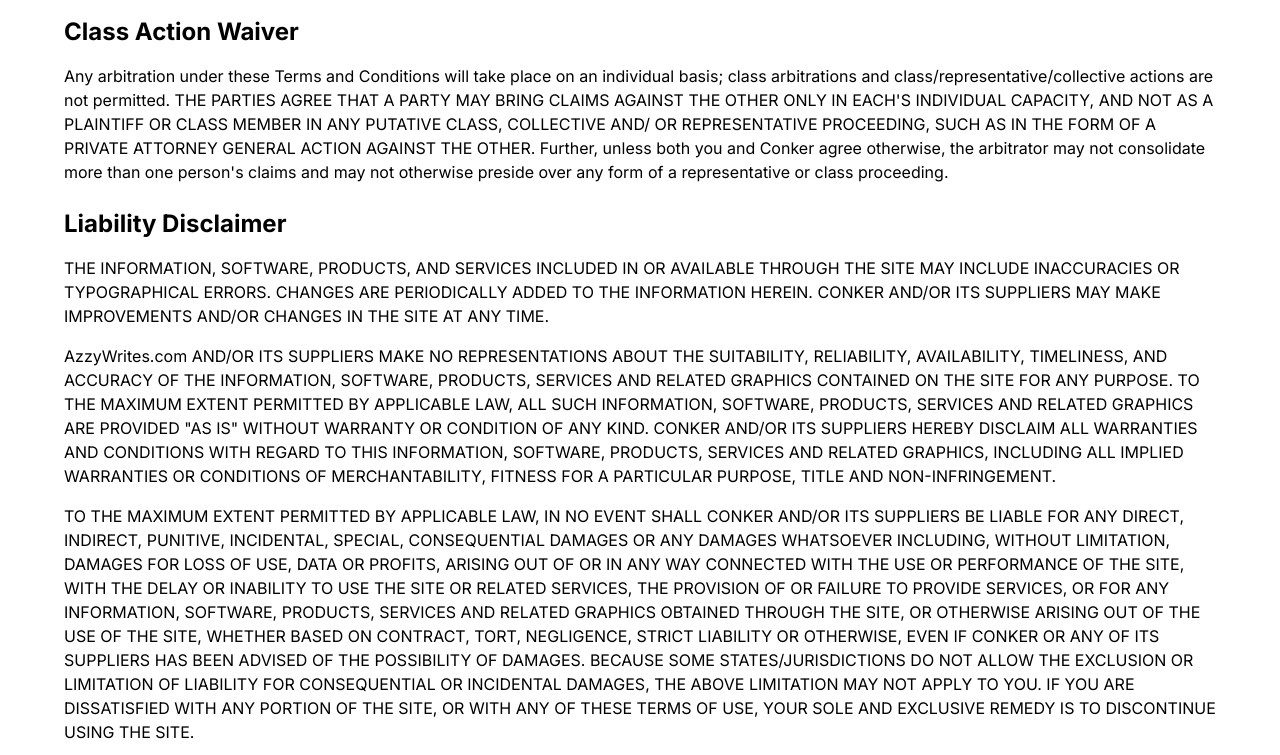
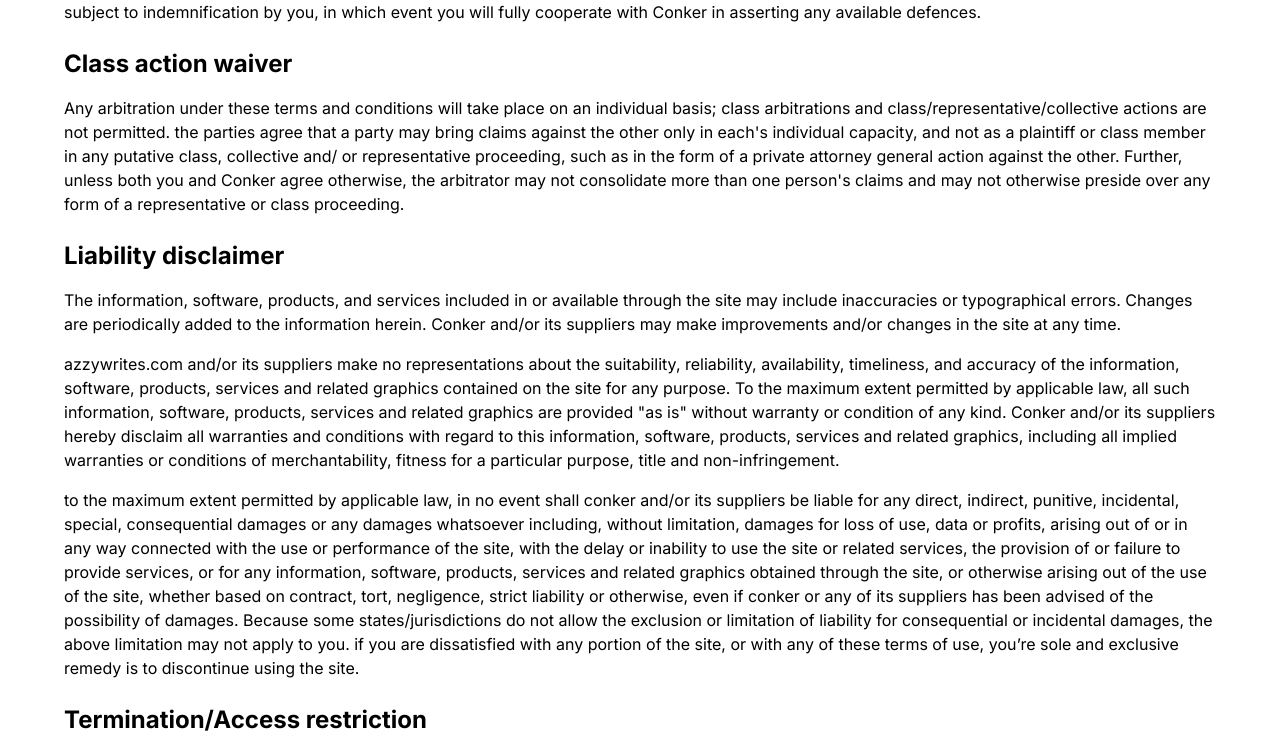
Before and after one commit to nature-com/brain_ai_frontend, a React (Vite) app: page /terms-and-condtions in a window 1280 px wide. Shown: the part 1724-2479 px from the top of the page. Built offline with nearby package versions, Linux system fonts and the light colour scheme; no server answers.

Commit message:
Update Changes
Update Changes

```diff
--- a/src/pages/TermsCondtions/TermsCondtions.jsx
+++ b/src/pages/TermsCondtions/TermsCondtions.jsx
@@ -38,7 +38,9 @@
           Statement, which also governs the Site and informs users of our data
           collection practices.
         </p>
-        <h3>Electronic Communications</h3>
+        <h3 className="text-xl lg:text-2xl text-center md:text-left font-semibold text-black pb-4 pt-2 mb-0">
+          Electronic communications
+        </h3>
         <p className="text-sm lg:text-base pb-4">
           Visiting{" "}
           <Link className="text-[#af8a3d] hover:text-black" to="/">
@@ -52,7 +54,7 @@
           writing.
         </p>
         <h3 className="text-xl lg:text-2xl text-center md:text-left font-semibold text-black pb-4 pt-2 mb-0">
-          Your Account
+          You’re account
         </h3>
         <p className="text-sm lg:text-base pb-4">
           If you use this site, you are responsible for maintaining the
@@ -67,7 +69,7 @@
           or edit content in our sole discretion.
         </p>
         <h3 className="text-xl lg:text-2xl text-center md:text-left font-semibold text-black pb-4 pt-2 mb-0">
-          Users Under Age Eighteen
+          Users under age eighteen
         </h3>
         <p className="text-sm lg:text-base pb-4">
           AzzyWrites requires all logged-in users to indicate whether they are
@@ -79,7 +81,7 @@
           Privacy Statement.
         </p>
         <h3 className="text-xl lg:text-2xl text-center md:text-left font-semibold text-black pb-4 pt-2 mb-0">
-          Cancellation/Refund Policy
+          Cancellation/Refund policy
         </h3>
         <p className="text-sm lg:text-base pb-4">
           You may cancel your AzzyWrites.com account at any time
@@ -92,8 +94,8 @@
           you will not use the Site for any purpose that is unlawful or
           prohibited by these Terms. You may not use the Site in any manner
           which could damage, disable, overburden, or impair the Site or
-          interfere with any other party&#39;s use and enjoyment of the Site.
-          You may not obtain or attempt to obtain any materials or information
+          interfere with any other party's use and enjoyment of the Site. You
+          may not obtain or attempt to obtain any materials or information
           through any means not intentionally made available or provided for
           through the Site.
         </p>
@@ -122,7 +124,7 @@
           our licensors except as expressly authorized by these Terms.
         </p>
         <h3 className="text-xl lg:text-2xl text-center md:text-left font-semibold text-black pb-4 pt-2 mb-0">
-          International Users
+          International users
         </h3>
         <p className="text-sm lg:text-base pb-4">
           The Service is controlled, operated and administered by AzzyWrites.com
@@ -150,65 +152,65 @@
           fully cooperate with Conker in asserting any available defences.
         </p>
         <h3 className="text-xl lg:text-2xl text-center md:text-left font-semibold text-black pb-4 pt-2 mb-0">
-          Class Action Waiver
+          Class action waiver
         </h3>
         <p className="text-sm lg:text-base pb-4">
-          Any arbitration under these Terms and Conditions will take place on an
+          Any arbitration under these terms and conditions will take place on an
           individual basis; class arbitrations and
-          class/representative/collective actions are not permitted. THE PARTIES
-          AGREE THAT A PARTY MAY BRING CLAIMS AGAINST THE OTHER ONLY IN
-          EACH&#39;S INDIVIDUAL CAPACITY, AND NOT AS A PLAINTIFF OR CLASS MEMBER
-          IN ANY PUTATIVE CLASS, COLLECTIVE AND/ OR REPRESENTATIVE PROCEEDING,
-          SUCH AS IN THE FORM OF A PRIVATE ATTORNEY GENERAL ACTION AGAINST THE
-          OTHER. Further, unless both you and Conker agree otherwise, the
-          arbitrator may not consolidate more than one person&#39;s claims and
-          may not otherwise preside over any form of a representative or class
+          class/representative/collective actions are not permitted. the parties
+          agree that a party may bring claims against the other only in each's
+          individual capacity, and not as a plaintiff or class member in any
+          putative class, collective and/ or representative proceeding, such as
+          in the form of a private attorney general action against the other.
+          Further, unless both you and Conker agree otherwise, the arbitrator
+          may not consolidate more than one person's claims and may not
+          otherwise preside over any form of a representative or class
           proceeding.
         </p>
         <h3 className="text-xl lg:text-2xl text-center md:text-left font-semibold text-black pb-4 pt-2 mb-0">
-          Liability Disclaimer
+          Liability disclaimer
         </h3>
         <p className="text-sm lg:text-base pb-4">
-          THE INFORMATION, SOFTWARE, PRODUCTS, AND SERVICES INCLUDED IN OR
-          AVAILABLE THROUGH THE SITE MAY INCLUDE INACCURACIES OR TYPOGRAPHICAL
-          ERRORS. CHANGES ARE PERIODICALLY ADDED TO THE INFORMATION HEREIN.
-          CONKER AND/OR ITS SUPPLIERS MAY MAKE IMPROVEMENTS AND/OR CHANGES IN
-          THE SITE AT ANY TIME.
+          The information, software, products, and services included in or
+          available through the site may include inaccuracies or typographical
+          errors. Changes are periodically added to the information herein.
+          Conker and/or its suppliers may make improvements and/or changes in
+          the site at any time.
         </p>
         <p className="text-sm lg:text-base pb-4">
-          AzzyWrites.com AND/OR ITS SUPPLIERS MAKE NO REPRESENTATIONS ABOUT THE
-          SUITABILITY, RELIABILITY, AVAILABILITY, TIMELINESS, AND ACCURACY OF
-          THE INFORMATION, SOFTWARE, PRODUCTS, SERVICES AND RELATED GRAPHICS
-          CONTAINED ON THE SITE FOR ANY PURPOSE. TO THE MAXIMUM EXTENT PERMITTED
-          BY APPLICABLE LAW, ALL SUCH INFORMATION, SOFTWARE, PRODUCTS, SERVICES
-          AND RELATED GRAPHICS ARE PROVIDED &quot;AS IS&quot; WITHOUT WARRANTY
-          OR CONDITION OF ANY KIND. CONKER AND/OR ITS SUPPLIERS HEREBY DISCLAIM
-          ALL WARRANTIES AND CONDITIONS WITH REGARD TO THIS INFORMATION,
-          SOFTWARE, PRODUCTS, SERVICES AND RELATED GRAPHICS, INCLUDING ALL
-          IMPLIED WARRANTIES OR CONDITIONS OF MERCHANTABILITY, FITNESS FOR A
-          PARTICULAR PURPOSE, TITLE AND NON-INFRINGEMENT.
+          azzywrites.com and/or its suppliers make no representations about the
+          suitability, reliability, availability, timeliness, and accuracy of
+          the information, software, products, services and related graphics
+          contained on the site for any purpose. To the maximum extent permitted
+          by applicable law, all such information, software, products, services
+          and related graphics are provided "as is" without warranty or
+          condition of any kind. Conker and/or its suppliers hereby disclaim all
+          warranties and conditions with regard to this information, software,
+          products, services and related graphics, including all implied
+          warranties or conditions of merchantability, fitness for a particular
+          purpose, title and non-infringement.
         </p>
         <p className="text-sm lg:text-base pb-4">
-          TO THE MAXIMUM EXTENT PERMITTED BY APPLICABLE LAW, IN NO EVENT SHALL
-          CONKER AND/OR ITS SUPPLIERS BE LIABLE FOR ANY DIRECT, INDIRECT,
-          PUNITIVE, INCIDENTAL, SPECIAL, CONSEQUENTIAL DAMAGES OR ANY DAMAGES
-          WHATSOEVER INCLUDING, WITHOUT LIMITATION, DAMAGES FOR LOSS OF USE,
-          DATA OR PROFITS, ARISING OUT OF OR IN ANY WAY CONNECTED WITH THE USE
-          OR PERFORMANCE OF THE SITE, WITH THE DELAY OR INABILITY TO USE THE
-          SITE OR RELATED SERVICES, THE PROVISION OF OR FAILURE TO PROVIDE
-          SERVICES, OR FOR ANY INFORMATION, SOFTWARE, PRODUCTS, SERVICES AND
-          RELATED GRAPHICS OBTAINED THROUGH THE SITE, OR OTHERWISE ARISING OUT
-          OF THE USE OF THE SITE, WHETHER BASED ON CONTRACT, TORT, NEGLIGENCE,
-          STRICT LIABILITY OR OTHERWISE, EVEN IF CONKER OR ANY OF ITS SUPPLIERS
-          HAS BEEN ADVISED OF THE POSSIBILITY OF DAMAGES. BECAUSE SOME
-          STATES/JURISDICTIONS DO NOT ALLOW THE EXCLUSION OR LIMITATION OF
-          LIABILITY FOR CONSEQUENTIAL OR INCIDENTAL DAMAGES, THE ABOVE
-          LIMITATION MAY NOT APPLY TO YOU. IF YOU ARE DISSATISFIED WITH ANY
-          PORTION OF THE SITE, OR WITH ANY OF THESE TERMS OF USE, YOUR SOLE AND
-          EXCLUSIVE REMEDY IS TO DISCONTINUE USING THE SITE.
+          to the maximum extent permitted by applicable law, in no event shall
+          conker and/or its suppliers be liable for any direct, indirect,
+          punitive, incidental, special, consequential damages or any damages
+          whatsoever including, without limitation, damages for loss of use,
+          data or profits, arising out of or in any way connected with the use
+          or performance of the site, with the delay or inability to use the
+          site or related services, the provision of or failure to provide
+          services, or for any information, software, products, services and
+          related graphics obtained through the site, or otherwise arising out
+          of the use of the site, whether based on contract, tort, negligence,
+          strict liability or otherwise, even if conker or any of its suppliers
+          has been advised of the possibility of damages. Because some
+          states/jurisdictions do not allow the exclusion or limitation of
+          liability for consequential or incidental damages, the above
+          limitation may not apply to you. if you are dissatisfied with any
+          portion of the site, or with any of these terms of use, you’re sole
+          and exclusive remedy is to discontinue using the site.
         </p>
         <h3 className="text-xl lg:text-2xl text-center md:text-left font-semibold text-black pb-4 pt-2 mb-0">
-          Termination/Access Restriction
+          Termination/Access restriction
         </h3>
         <p className="text-sm lg:text-base pb-4">
           AzzyWrites.com reserves the right, in its sole discretion, to
@@ -254,23 +256,16 @@
           documents be written in English.
         </p>
         <h3 className="text-xl lg:text-2xl text-center md:text-left font-semibold text-black pb-4 pt-2 mb-0">
-          Changes to Terms
+          Changes to terms
         </h3>
         <p className="text-sm lg:text-base pb-4">
           AzzyWrites.com reserves the right, in its sole discretion, to change
-          the Terms under which The Site is offered, for example to reflect
+          the Terms, under which The Site is offered, for example to reflect
           changes to the law or changes to our Services. The most current
           version of the Terms will supersede all previous versions, and we will
           notify you about material changes by sending a notice to the primary
           email address specified in your account, by placing a prominent notice
           on our site, and by updating this page.
-        </p>
-        <h3 className="text-xl lg:text-2xl text-center md:text-left font-semibold text-black pb-4 pt-2 mb-0">
-          Contact Us
-        </h3>
-        <p className="text-sm lg:text-base pb-4">
-          AzzyWrites.com welcomes your questions or comments regarding the
-          Terms:   support@ AzzyWrites.com
         </p>
       </div>
     </div>
--- a/src/pages/Tools/Tools.jsx
+++ b/src/pages/Tools/Tools.jsx
@@ -110,7 +110,7 @@
               <div className="flex mt-10">
                 <div className="w-8/12">
                   <p className="text-black text-base text-justify">
-                    Welcome to Azzywrites, the ultimate AI assistant designed to
+                    Azzywrites, the ultimate AI assistant designed to
                     revolutionise the way you learn and work! AzzyWrites is not
                     just another run-of-the-mill AI tool; it is a powerful and
                     intuitive platform that aims to enhance your productivity
```
